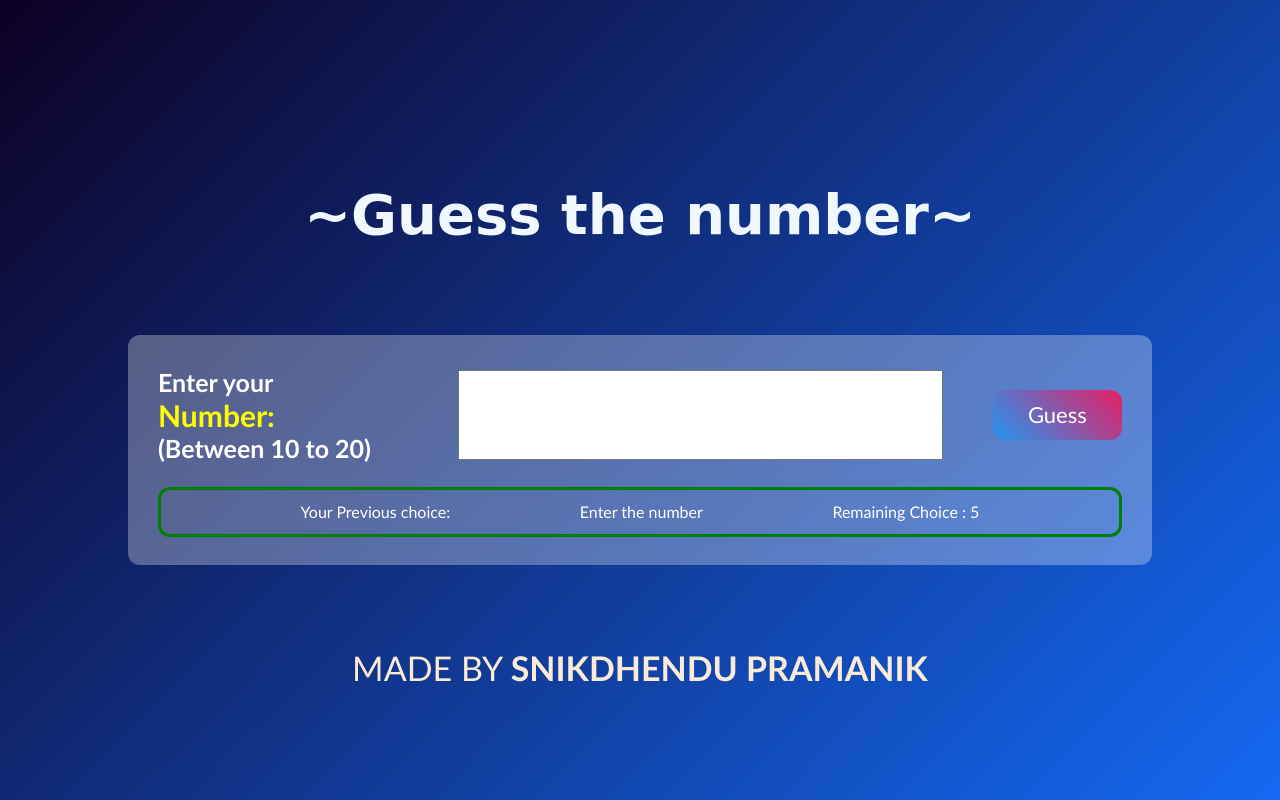
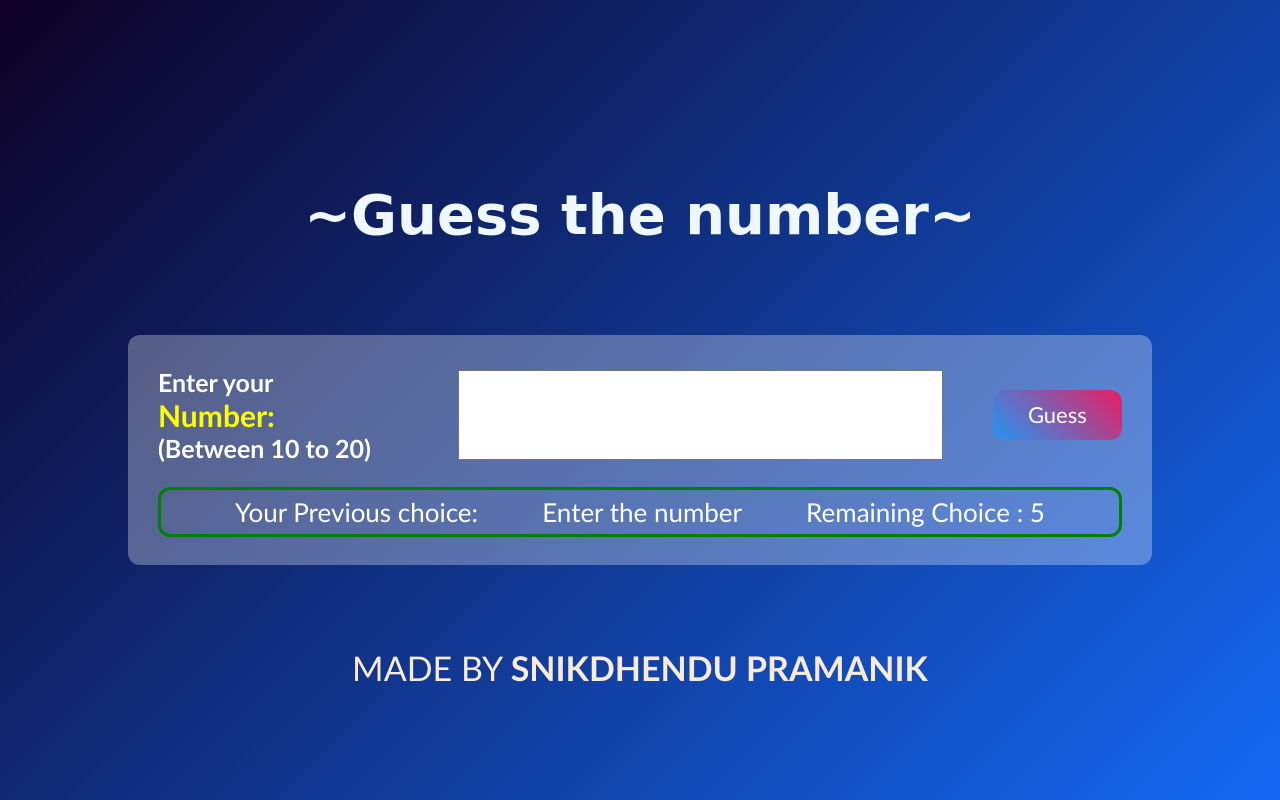
Before and after one commit to snikdhendu/Guess_the_number, a plain HTML site: page index.html in a window 1280 px wide. Drawn offline with nearby package versions, Linux system fonts and the light colour scheme.

Commit message:
Update style.css

```diff
--- a/style.css
+++ b/style.css
@@ -165,13 +165,7 @@ button:hover{
     font-size: 23px;
     color: white;
 }
-.resultbox .resultpart {
-    font-size: 16px;
-    color: white;
-}
-#prevchoice{
-    font-size: 16px;
-}
+
 footer{
     font-size: 34px;
     color: antiquewhite;
```
